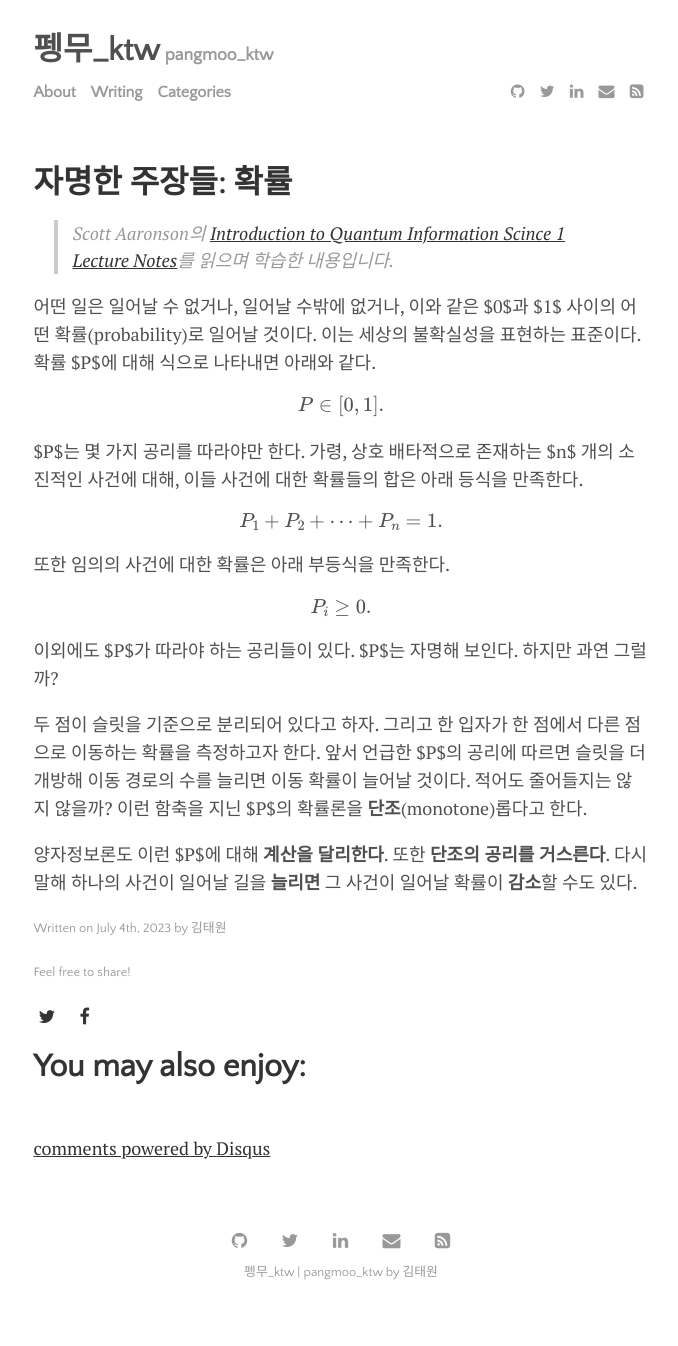
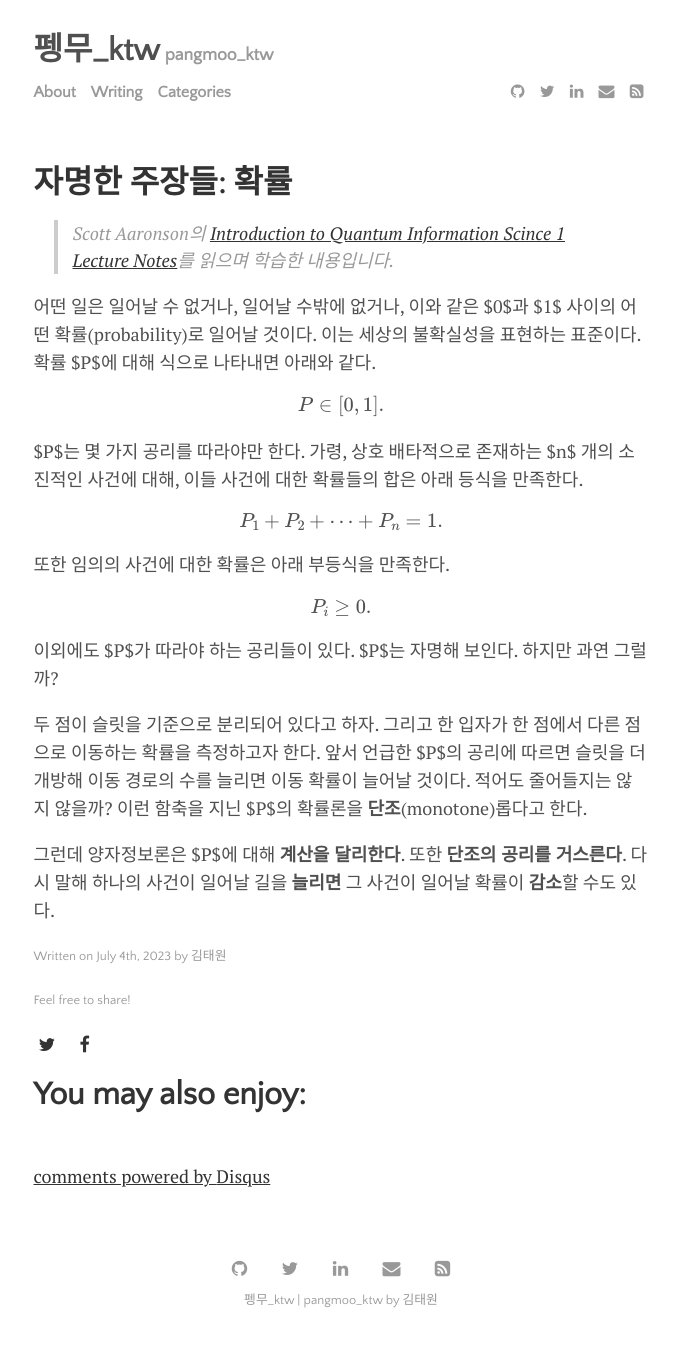
Before and after one commit to pangmoo-KTW/pangmoo-KTW, a Jekyll site: the page built from _posts/2023-07-04-iq1010.md, in a window 1280 px wide. Shown: the whole page, without its empty margins (299-977 px from the left). Built offline with Jekyll 4.4.1, drawn with Linux system fonts in a browser that asks for light colours; formulas are drawn with MathJax 3; comment, search, counter and statistics services are not loaded; before the commit the page ends 1318 px from its top, so only the background shows below that.

Commit message:
20230704_22

```diff
--- a/_posts/2023-07-04-iq1010.md
+++ b/_posts/2023-07-04-iq1010.md
@@ -39,6 +39,6 @@ $P$는 자명해 보인다.
 적어도 줄어들지는 않지 않을까?
 이런 함축을 지닌 $P$의 확률론을 **단조**(monotone)롭다고 한다.
 
-양자정보론도 이런 $P$에 대해 **계산을 달리한다**.
+그런데 양자정보론은 $P$에 대해 **계산을 달리한다**.
 또한 **단조의 공리를 거스른다**.
 다시 말해 하나의 사건이 일어날 길을 **늘리면** 그 사건이 일어날 확률이 **감소**할 수도 있다.
```
